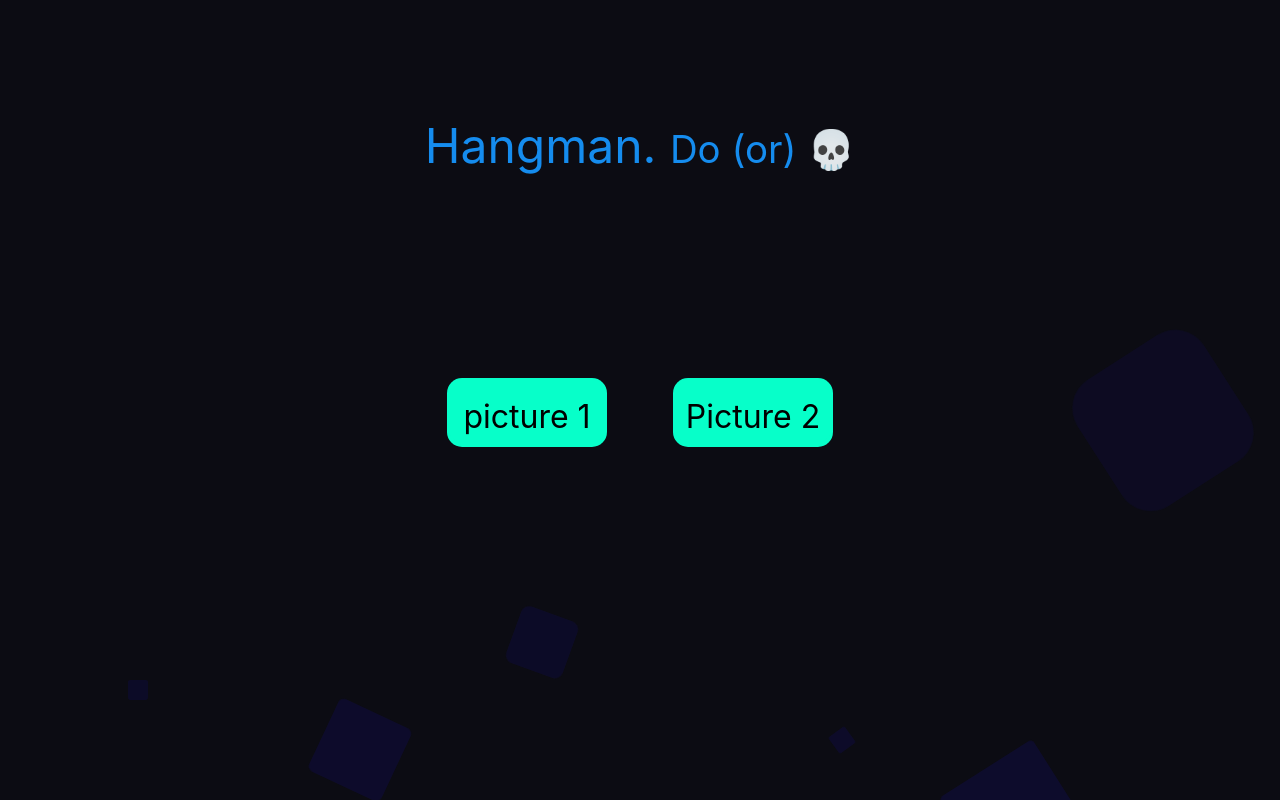
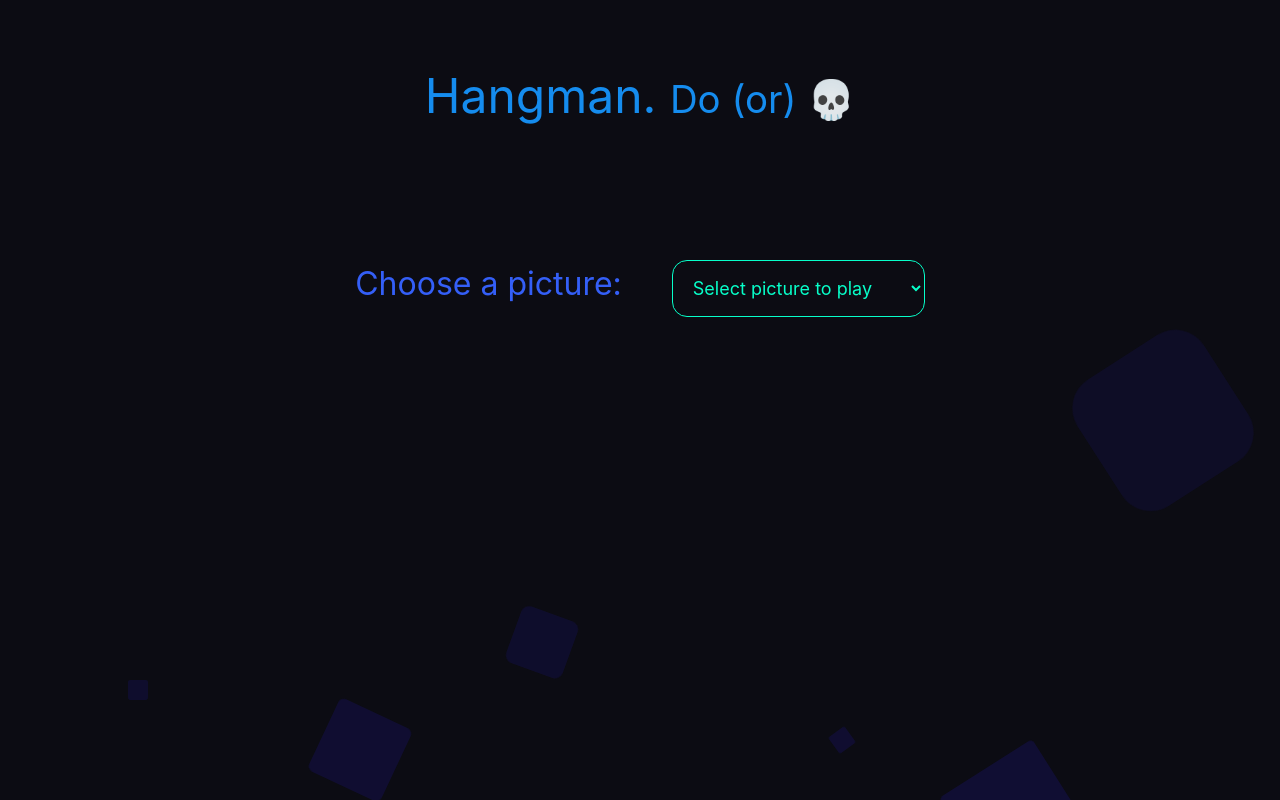
Before and after one commit to vetrivelcsamy/reactjs-hangman, a React (Create React App) app: page / in a window 1280 px wide. Built offline with nearby package versions, Linux system fonts and the light colour scheme.

Commit message:
code and css
eiei

```diff
--- a/src/components/Homepage.js
+++ b/src/components/Homepage.js
@@ -24,8 +24,10 @@ export default function Homepage() {
     setSelectedImage(image);
   }
 
-
-
+  function dropdownlistza() {
+    var x = document.getElementById("picture animated-picture").value;
+    selectImg(x);
+}
 
 
   return (
@@ -45,7 +47,7 @@ export default function Homepage() {
               display: "flex",
               justifyContent: "center",
               alignItems: "center",
-              height: 300,
+              height: 200,
               zIndex: 5
             }}
           >
@@ -68,19 +70,12 @@ export default function Homepage() {
 
 
           >
-            <button
-              id='Easy'
-              className="Hangman-reset mx-2 animated-button"
-              onClick={() => selectImg('pic1')}>
-              picture 1
-            </button>
-            <button
-              id='Easy'
-              className="Hangman-reset mx-2 animated-button"
-              onClick={() => selectImg('pic2')}>
-              Picture 2
-            </button>
-
+              <h2 for="textpic">Choose a picture:</h2>
+        <select onChange={() => dropdownlistza()} className="picture animated-picture" id="picture animated-picture" name="picture animated-picture">
+          <option value="">Select picture to play</option>
+          <option value="pic1">new pic from paseenza</option>
+          <option value="pic2">old pic</option>
+        </select>
 
             </div>
 
@@ -89,7 +84,7 @@ export default function Homepage() {
 {!showHangman && selectedImage !== "" &&(
             <div
             style={{
-              marginTop: 30 ,
+              marginTop: 50 ,
               display: 'flex' ,
               gap: 50,
               justifyContent: "center",
@@ -123,7 +118,7 @@ export default function Homepage() {
 
           )}
 
-{!showHangman && category !== "" && (
+{!showHangman && category !== "" && selectedImage !== "" &&(
             <div
             style={{
               display: 'flex' ,
--- a/src/index.css
+++ b/src/index.css
@@ -31,6 +31,13 @@ body {
   font-weight: 400;
   padding-top: 0;
   color: var(--secondary-color);
+}
+
+.Hangman h2 {
+  font-size: 2rem;
+  font-weight: 400;
+  padding-top: 0;
+  color: #345FF7;
 }
 
 .Hangman-word {
@@ -155,7 +162,7 @@ body {
   list-style: none;
   width: 20px;
   height: 20px;
-  background: rgba(21, 13, 133, 0.719);
+  background: rgba(33, 23, 165, 0.719);
   animation: animate 25s linear infinite;
   bottom: -150px;
 
@@ -237,6 +244,29 @@ body {
   animation-duration: 11s;
 }
 
+.picture{
+  color: #07ffc9!important;
+  padding: 1rem;
+  background-color: #ff070700 !important;
+  border-color: #07ffc9;
+  border-radius: 15px;
+  z-index: 3;
+  font-size: 18px;
+
+}
+.picture option{
+  border-radius: 15px;
+  border-color: #07ffc9;
+  background-color: #0c0c13 !important;
+}
+.animated-picture{
+  transition: 0.2s ease-in-out;
+  z-index: 3;
+}
+.animated-picture:active{
+  transform: scale(0.95);
+}
+
 
 
 @keyframes animate {
```
